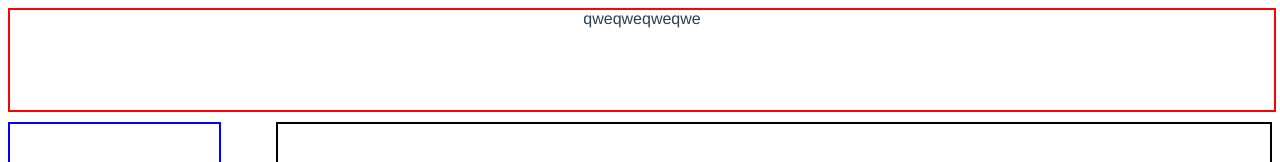
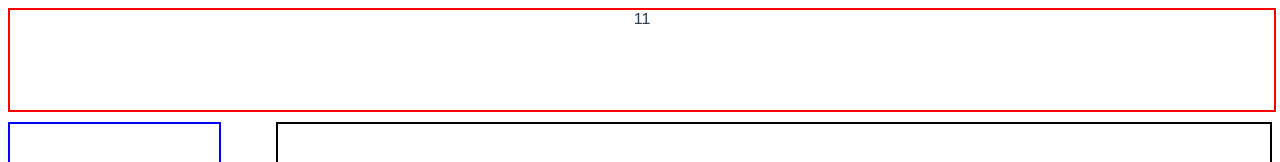
Before and after one commit to fracong/myVue, a Vue app: page /index in a window 1280 px wide. Shown: the top 162 px of the page. Built offline with nearby package versions, Linux system fonts and the light colour scheme.

Commit message:
测试GIT提交

```diff
--- a/src/components/public/index/Index.vue
+++ b/src/components/public/index/Index.vue
@@ -12,7 +12,7 @@
   export default {
     data(){
       return {
-        haha1:"qweqweqweqwe",
+        haha1:"11",
       }
     },
     methods:{
```
